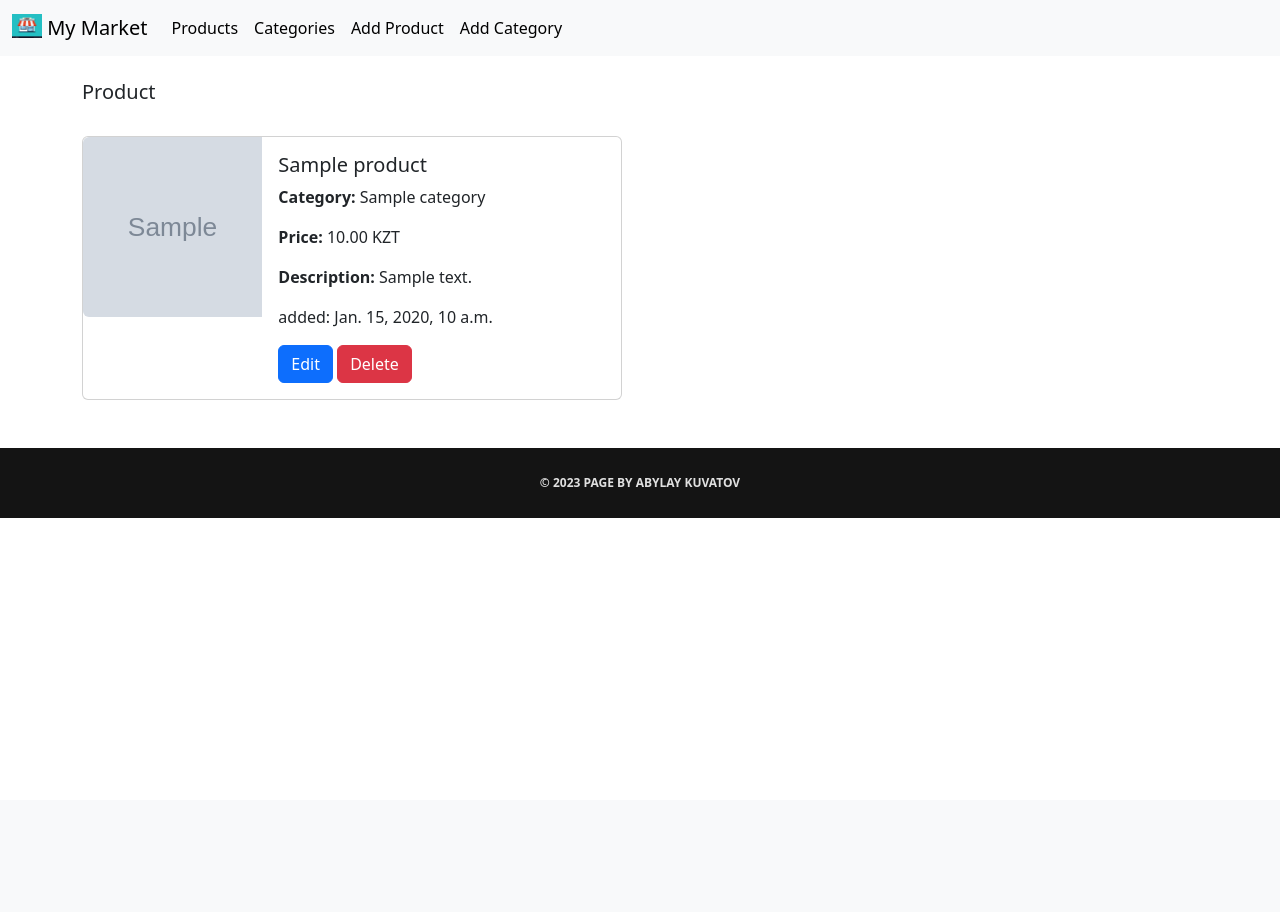
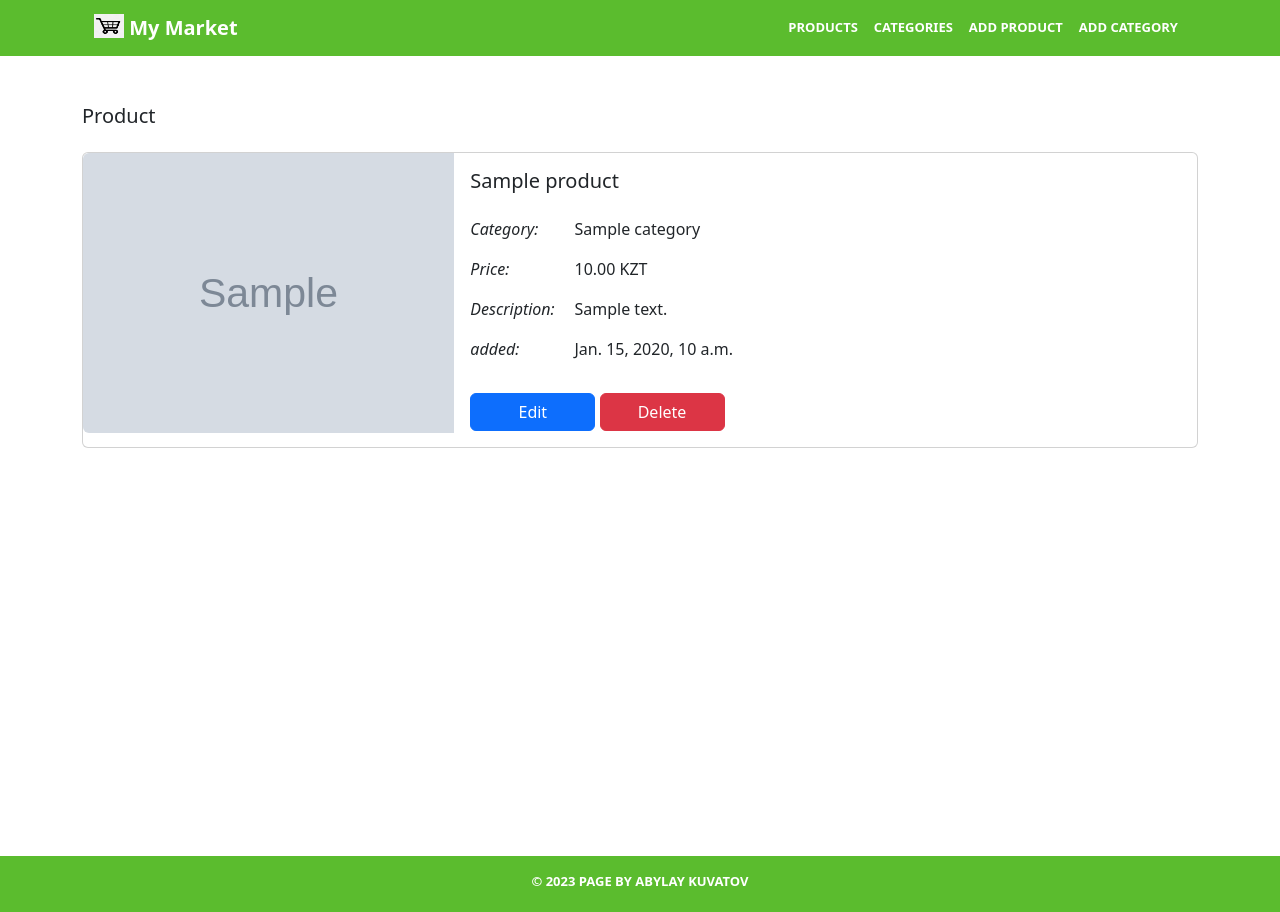
Before and after one commit to kuvatov/homework_54_abylay_kuvatov, a Django app: page /products/1 in a window 1280 px wide. Before the commit the page ends 518 px from the top, so only its background shows below. Run offline with Django 4.2, Linux system fonts and the light colour scheme; tables that the repository leaves empty hold one stand-in row (values such as "Sample post"); grey boxes marked "Sample" are stand-in pictures; some libraries are stand-ins or nearby versions.

Commit message:
Добавил стилей, а также условий проверки в шаблонах продуктов и категорий

```diff
--- a/source/static/css/style.css
+++ b/source/static/css/style.css
@@ -1,18 +1,62 @@
-nav {
+.main-header {
     background-color: #5bbc2e;
 }
-.product-card-image img{
+.navbar-dark {
+    font-size: 13px;
+    color: white;
+    font-weight: 600;
+    padding-right: 30px;
+}
+.main-content {
+    position: relative;
+    min-height: 100vh;
+}
+.card a {
+    text-decoration: none;
+    color: blue;
+}
+.product-card-image img {
     width: 100%;
-    height: 180px;
+    height: 190px;
     object-fit: fill;
 }
-
+.product-details-card-image img {
+    width: 100%;
+    height: 280px;
+    object-fit: fill;
+}
+.product-view-links a {
+    color: white;
+}
+.card-text i {
+    display: inline-block;
+    min-width: 100px;
+}
+.categories-card-title {
+    display: inline-block;
+    position: absolute;
+    top: 55%;
+}
+.categories-card-link {
+    display: inline-block;
+    float: right;
+}
+.categories-card-link a {
+    color: white;
+    min-width: 100px;
+}
+.page_action a, input {
+    min-width: 125px;
+}
 footer {
-    background-color: #141414;
-    color: #e0e0e0;
-    font-size: 12px;
+    position: relative;
+    bottom: 0;
+    width: 100%;
+    height: 3.5rem;
+    background-color: #5bbc2e;
+    color: white;
+    font-size: 13px;
     font-weight: 600;
     text-transform: uppercase;
-    padding: 10px 0;
     text-align: center;
-}
+  }
--- a/source/webapp/templates/base.html
+++ b/source/webapp/templates/base.html
@@ -13,38 +13,51 @@
     {% bootstrap_javascript %}
 </head>
 <body>
-<nav class="navbar navbar-expand-lg navbar-light bg-light">
+<header class="main-header">
+    <div class="container">
+        <nav class="navbar navbar-expand-lg navbar-dark">
             <div class="container-fluid">
                 <a class="navbar-brand" href="{% url 'home' %}">
                     <img src="{% static 'media/favicon.ico' %}" alt="favicon" width="30" height="24"
                          class="d-inline-block align-text-top">
                     My Market
                 </a>
-        <div class="collapse navbar-collapse" id="navbarNav">
+                <button class="navbar-toggler" type="button" data-bs-toggle="collapse"
+                        data-bs-target="#navbarSupportedContent" aria-controls="navbarSupportedContent"
+                        aria-expanded="false" aria-label="Toggle navigation">
+                    <span class="navbar-toggler-icon"></span>
+                </button>
+                <div class="collapse navbar-collapse navbar-user text-uppercase ps-5 justify-content-end"
+                     id="navbarSupportedContent">
                     <ul class="navbar-nav">
                         <li class="nav-item">
                             <a class="nav-link active" aria-current="page" href="{% url 'products_view' %}">Products</a>
                         </li>
                         <li class="nav-item">
-                    <a class="nav-link active" aria-current="page" href="{% url 'categories_view' %}">Categories</a>
+                            <a class="nav-link active" aria-current="page"
+                               href="{% url 'categories_view' %}">Categories</a>
                         </li>
                         <li class="nav-item">
-                    <a class="nav-link active" aria-current="page" href="{% url 'product_add_view' %}">Add Product</a>
+                            <a class="nav-link active" aria-current="page" href="{% url 'product_add_view' %}">Add
+                                Product</a>
                         </li>
                         <li class="nav-item">
-                    <a class="nav-link active" aria-current="page" href="{% url 'category_add_view' %}">Add Category</a>
+                            <a class="nav-link active" aria-current="page" href="{% url 'category_add_view' %}">Add
+                                Category</a>
                         </li>
                     </ul>
                 </div>
             </div>
         </nav>
+    </div>
+</header>
+<div class="main-content pt-5">
     <div class="container">
-    <br>
-    <div class="edit_heading">
+        <div class="edit_heading pb-3">
             <h5>{% block content_title %}{% endblock %}</h5>
         </div>
-    <br>
         {% block content %}{% endblock %}
+    </div>
 </div>
 <footer class="main-footer">
     <div class="container">
--- a/source/webapp/templates/category_edit_view.html
+++ b/source/webapp/templates/category_edit_view.html
@@ -15,7 +15,7 @@
         </div>
         <div class="page_action">
             <input type="submit" class="btn btn-primary" value="Edit category"/>
-            <a class="btn btn-danger" href="{% url 'categories_view' %}">Отмена</a>
+            <a class="btn btn-danger" href="{% url 'categories_view' %}">Cancel</a>
         </div>
     </form>
 </div>
--- a/source/webapp/templates/product_add_view.html
+++ b/source/webapp/templates/product_add_view.html
@@ -18,7 +18,7 @@
             <input type="text" name="image" class="form-control" id="exampleFormControlInput1" placeholder="Image"
                    value="/static/media/uploads/" required>
         </div>
-        <select class="form-select" name="category" aria-label="Default select example" required>
+        <select class="form-select mb-3" name="category" aria-label="Default select example" required>
             {% for category in categories %}
             <option value="{{ category }}">{{ category }}</option>
             {% endfor %}
@@ -27,8 +27,8 @@
             <textarea name="description" class="form-control" id="autoresizing" placeholder="Description"></textarea>
         </div>
         <div class="page_action">
-            <input type="submit" class="btn btn-primary" value="Add product"/>
-            <a class="btn btn-danger" href="{% url 'home' %}">Cancel</a>
+            <input type="submit" class="btn btn-primary btn-add-category" value="Add product"/>
+            <a class="btn btn-danger btn-add-category" href="{% url 'home' %}">Cancel</a>
         </div>
     </form>
 </div>
--- a/source/webapp/templates/product_edit_view.html
+++ b/source/webapp/templates/product_edit_view.html
@@ -18,7 +18,7 @@
             <input type="text" name="image" class="form-control" id="exampleFormControlInput1" placeholder="Image"
                    value="{{ product.image }}" accept="image/*">
         </div>
-        <select class="form-select" name="category" aria-label="Default select example" required>
+        <select class="form-select mb-3" name="category" aria-label="Default select example" required>
             {% for category in categories %}
             <option value="{{ category }}">{{ category }}</option>
             {% endfor %}
--- a/source/webapp/templates/product_view.html
+++ b/source/webapp/templates/product_view.html
@@ -3,24 +3,26 @@
 {% block menu %}{% endblock %}
 {% block content_title %}Product{% endblock %}
 {% block content %}
-<div class="card mb-5" style="max-width: 540px;">
+<div class="card mb-5">
     <div class="row g-0">
-        <div class="col-md-4 product-card-image">
+        <div class="col-md-4 product-details-card-image">
             <img src="{{ product.image }}" class="img-fluid rounded-start" alt="{{ product.name }}">
         </div>
         <div class="col-md-8">
             <div class="card-body">
-                <h5 class="card-title">{{ product.name }}</h5>
-                <p class="card-text"><b>Category:</b> {{ product.category }}</p>
-                <p class="card-text"><b>Price:</b> {{ product.price }} KZT</p>
+                <h5 class="card-title pb-3">{{ product.name }}</h5>
+                <p class="card-text"><i>Category:</i> {{ product.category }}</p>
+                <p class="card-text"><i>Price:</i> {{ product.price }} KZT</p>
                 {% if product.description %}
-                <p class="card-text"><b>Description:</b> {{ product.description }}</p>
+                <p class="card-text"><i>Description:</i> {{ product.description }}</p>
                 {% else %}
-                <p class="card-text"><b>Description:</b> description not added</p>
+                <p class="card-text"><i>Description:</i> description not added</p>
                 {% endif %}
-                <p class="card-text">added: {{ product.created_at }}</p>
-                <a href="{% url 'product_edit_view' product.pk %}" class="btn btn-primary">Edit</a>
-                <a href="{% url 'product_delete' product.pk %}" class="btn btn-danger">Delete</a>
+                <p class="card-text"><i>added:</i> {{ product.created_at }}</p>
+                <div class="page_action product-view-links pt-3">
+                    <a href="{% url 'product_edit_view' product.pk %}" class="btn btn-primary">Edit</a>
+                    <a href="{% url 'product_delete' product.pk %}" class="btn btn-danger">Delete</a>
+                </div>
             </div>
         </div>
     </div>
--- a/source/webapp/views.py
+++ /dev/null
@@ -1,3 +0,0 @@
-from django.shortcuts import render
-
-# Create your views here.
--- a/source/webapp/views/products.py
+++ b/source/webapp/views/products.py
@@ -6,7 +6,7 @@ from webapp.models import Product, Category
 
 def products_view(request: WSGIRequest):
     products = Product.objects.all()
-    return render(request, 'home.html', context={
+    return render(request, 'products_view.html', context={
         'products': products
     })
 
```
Also changed, not shown: source/webapp/templates/categories_view.html (+11 -7 lines), source/webapp/templates/home.html (deleted, +0 -23 lines), source/webapp/templates/products_view.html (added, +32 -0 lines), source/webapp/views/base.py (deleted, +0 -11 lines), source/static/media/favicon.ico. Lines whose indentation alone changed are shown as unchanged.
